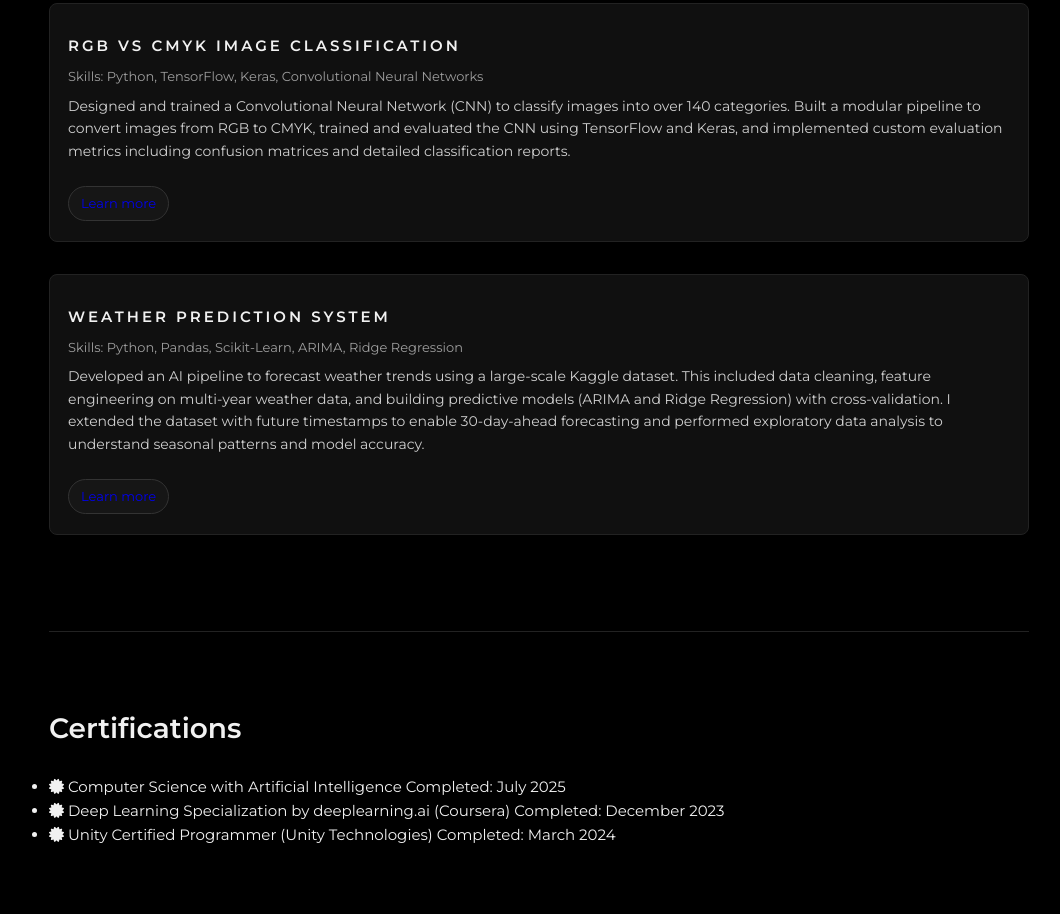
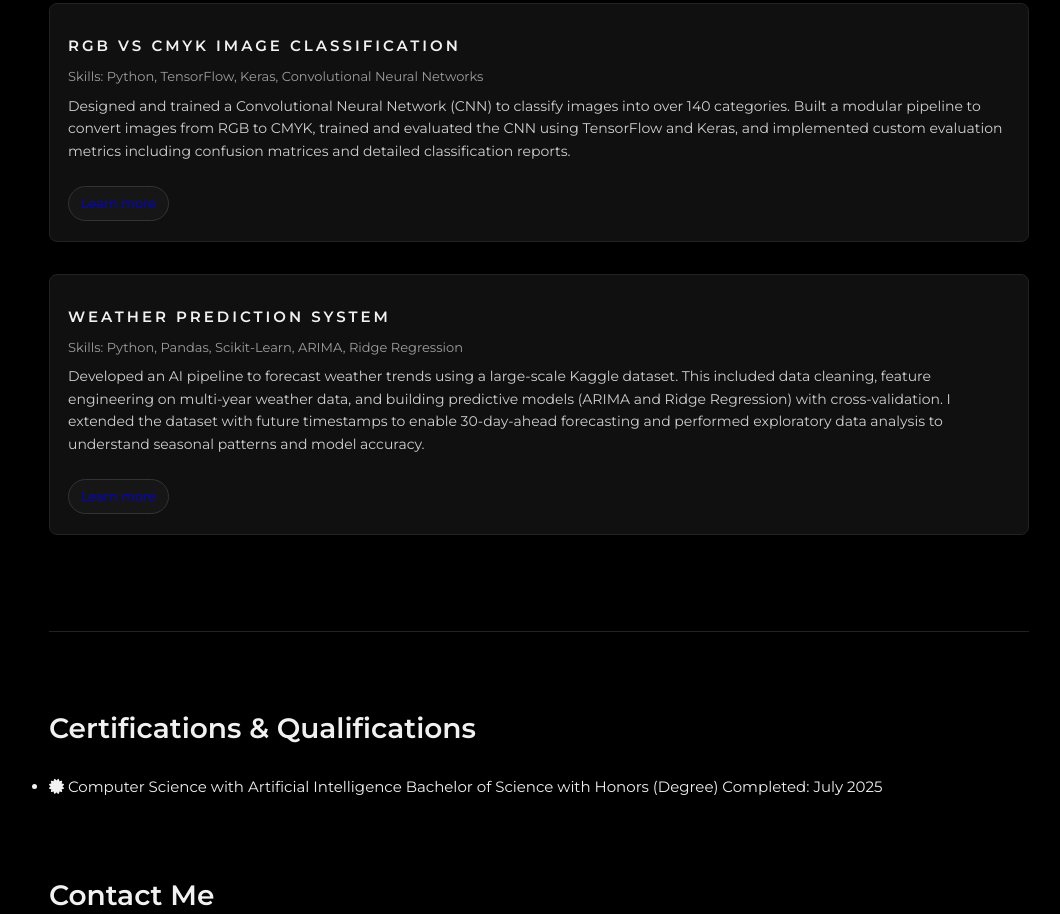
Before and after one commit to McDonaldGeorge/Portfolio, a plain HTML site: page index.html in a window 1280 px wide. Shown: the part 1886-2800 px from the top of the page, without its empty margins (201-1261 px from the left). Drawn offline with Linux system fonts and the light colour scheme; a script that the page names is missing.

Commit message:
Testing
Changing gitignore and updating qualifications

```diff
--- a/index.html
+++ b/index.html
@@ -169,22 +169,13 @@
 
         <!-- Certifications Section -->
         <section class="content section" id="certifications">
-            <h2 class="section_title text_light_grey">Certifications</h2>
+            <h2 class="section_title text_light_grey">Certifications & Qualifications</h2>
             <ul class="certification_list">
                 <li class="certification_item">
                     <i class="fa fa-certificate certification_icon" aria-hidden="true"></i>
                     <span class="certification_name">Computer Science with Artificial Intelligence</span>
+                    <span class="certification_type">Bachelor of Science with Honors (Degree)</span>
                     <span class="certification_date">Completed: July 2025</span>
-                </li>
-                <li class="certification_item">
-                    <i class="fa fa-certificate certification_icon" aria-hidden="true"></i>
-                    <span class="certification_name">Deep Learning Specialization by deeplearning.ai (Coursera)</span>
-                    <span class="certification_date">Completed: December 2023</span>
-                </li>
-                <li class="certification_item">
-                    <i class="fa fa-certificate certification_icon" aria-hidden="true"></i>
-                    <span class="certification_name">Unity Certified Programmer (Unity Technologies)</span>
-                    <span class="certification_date">Completed: March 2024</span>
                 </li>
             </ul>
 
```
Also changed, not shown: images/Pages/CreditCard/PRcomp.png (added), images/Pages/CreditCard/ROCcomp.png (added), images/profile.jpg (added), 5 other files.
